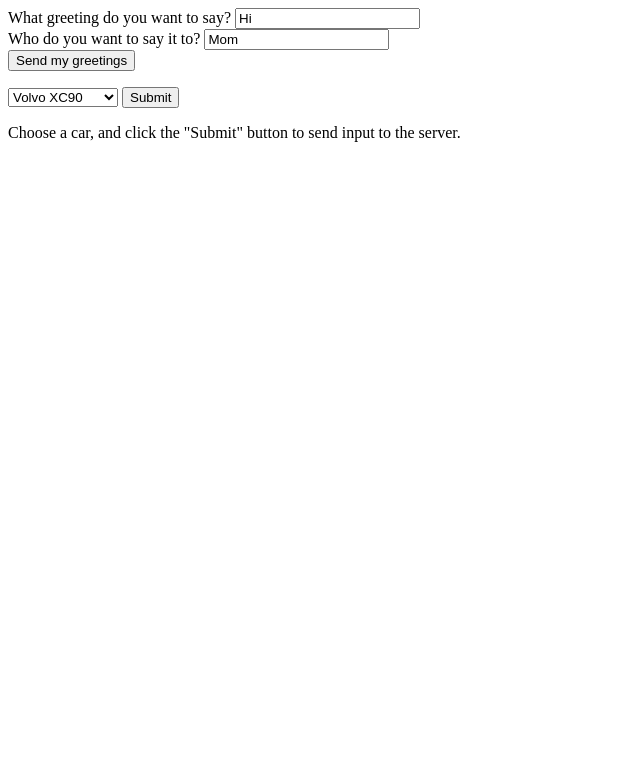
After one commit to absinth84/flaskheat, a Flask app: template templates/test.html in a window 1280 px wide. The commit adds this page. Shown: the top 783 px of the page, without its empty margins (0-640 px from the left). Run offline with Flask 2, Linux system fonts and the light colour scheme; the template is opened without the code that fills it, so the values that code supplies are empty.

Commit message:
fix form submit

```diff
--- a/server.py
+++ b/server.py
@@ -17,9 +17,10 @@ def home():
 
 @app.route('/weeklyplan', methods=['GET', 'POST'])
 def weeklyplan():
+    days = ['mon','tue','wed','thu','fri','sat','sun']
     if request.method == 'GET':
         #Get Weeklyplan from redis
-        days = ['mon','tue','wed','thu','fri','sat','sun']
+
         weekly = [['']*24]*7
         #print(weekly)
         i = 0
@@ -27,16 +28,35 @@ def weeklyplan():
             for hour in range(24):
                 result = redis_connector.redisCmdHget('flaskheat:weeklyplan:' + day , hour)
                 weekly[i][hour] = result
-                #print(day, i, hour, weekly[i][hour], result)
+                print(day, i, hour, weekly[i][hour], result)
             #print(weekly[i])
             i = i + 1
-        #print(weekly[0][0])
+        print(weekly)
         #print(redis_connector.redisCmdHget('flaskheat:weeklyplan:' + 'mon' , '0'))
         return render_template('weeklyplan.html', weekly = weekly)
+
     if request.method == 'POST':
-        print(request.form.get)
-        return "200"
-        #return redirect("/weeklyplan", code=302)
+        print("POST method")
+        data = request.form
+        #print(data)
+        i = 0
+        for day in days:
+
+            for hour in range(24):
+
+                if data['element'] == 'formDayHour_' + str(i) + '_' + str(hour):
+                    selDay = day
+                    selHour = hour
+
+                print(day, 'formDayHour_' + str(i) + '_' + str(hour))
+            i = i + 1
+        #print(selDay, hour)
+
+        #save data on Redis
+        #print('flaskheat:weeklyplan:' + selDay, selHour, data['value'])
+        redis_connector.redisCmdHset('flaskheat:weeklyplan:' + selDay, selHour, data['value'])
+        #return "200"
+        return redirect("/weeklyplan", code=302)
 
 
 
--- /dev/null
+++ b/templates/test.html
@@ -0,0 +1,35 @@
+
+
+    <form action="http://localhost:5000/weeklyplan" method="post">
+        <div>
+          <label for="say">What greeting do you want to say?</label>
+          <input name="say" id="say" value="Hi">
+        </div>
+        <div>
+          <label for="to">Who do you want to say it to?</label>
+          <input name="to" id="to" value="Mom">
+        </div>
+        <div>
+          <button>Send my greetings</button>
+        </div>
+      </form>
+
+
+      <!DOCTYPE html>
+<html>
+<body>
+
+<form action="http://localhost:5000/weeklyplan" method="post">
+<select name="cars">
+  <option value="volvo">Volvo XC90</option>
+  <option value="saab">Saab 95</option>
+  <option value="mercedes">Mercedes SLK</option>
+  <option value="audi">Audi TT</option>
+</select>
+<input type="submit" value="Submit">
+</form>
+
+<p>Choose a car, and click the "Submit" button to send input to the server.</p>
+
+</body>
+</html>
```
Also changed, not shown: templates/weeklyplan.html (+8 -5 lines), 2 other files.
